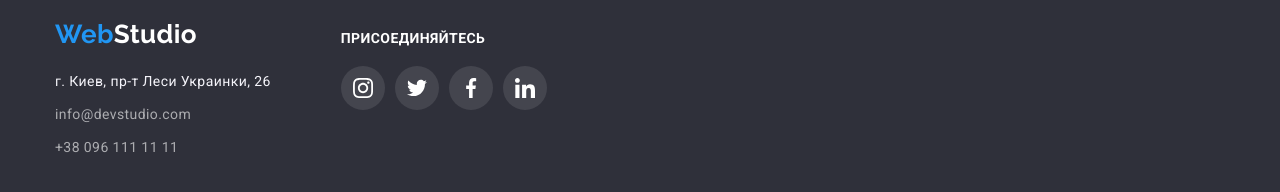
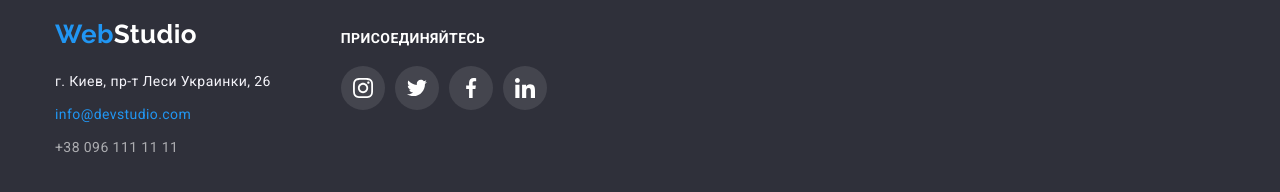
Before and after one commit to salampego/goit-markup-hw-04, a plain HTML site: page index.html in a window 1280 px wide. In both pictures the pointer is over the element 162 px from the left and 2838 px from the top of the page. Shown: the part 2724-2916 px from the top of the page. Drawn offline with nearby package versions, Linux system fonts and the light colour scheme.

Commit message:
update code

```diff
--- a/css/style.css
+++ b/css/style.css
@@ -448,7 +448,10 @@ ul {
   line-height: 1.71;
   font-style: normal;
 }
-
+.contact-footer:hover,
+.contact-footer:focus {
+  color: var(--accent-color);
+}
 .footer-address {
   margin-right: 70px;
 }
```
